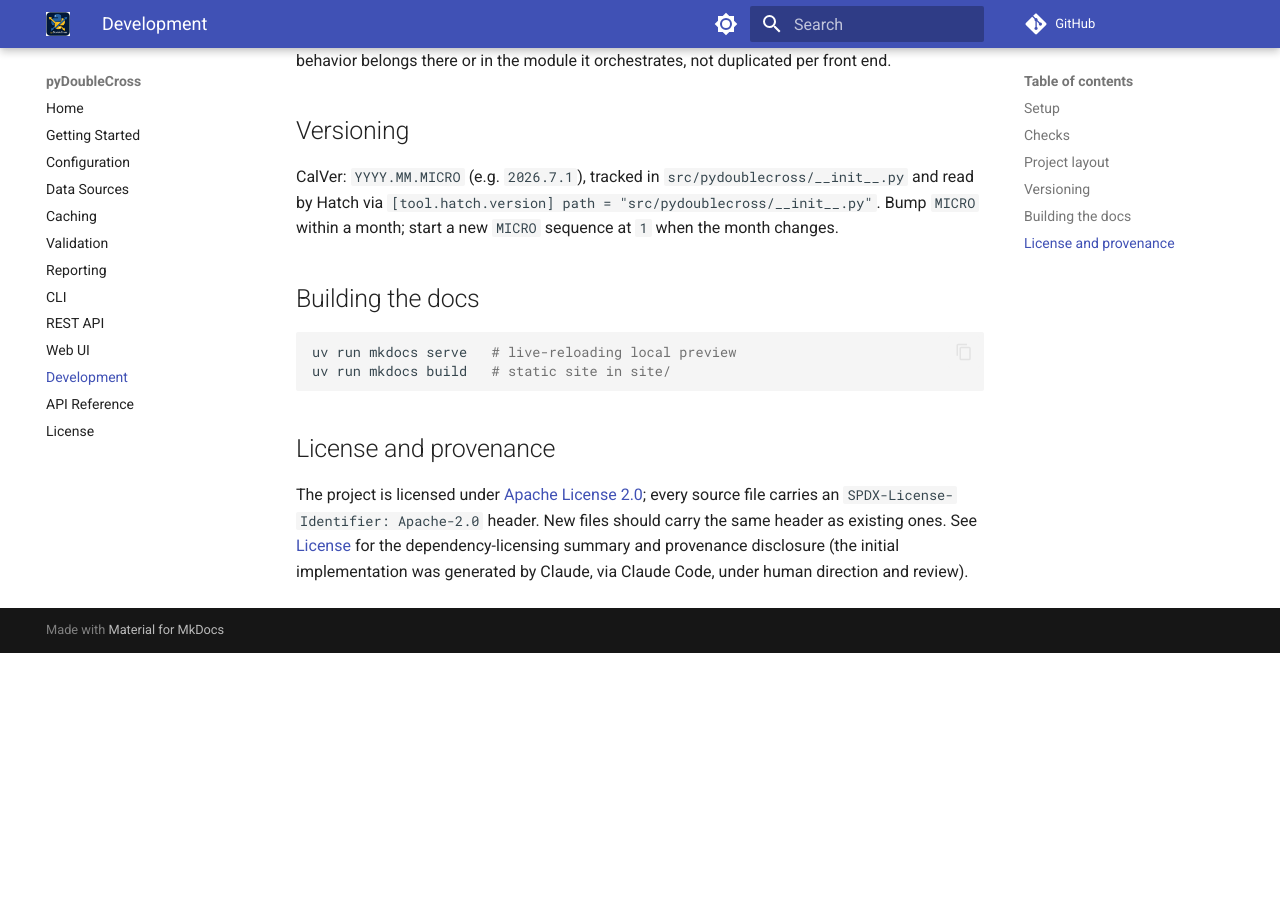
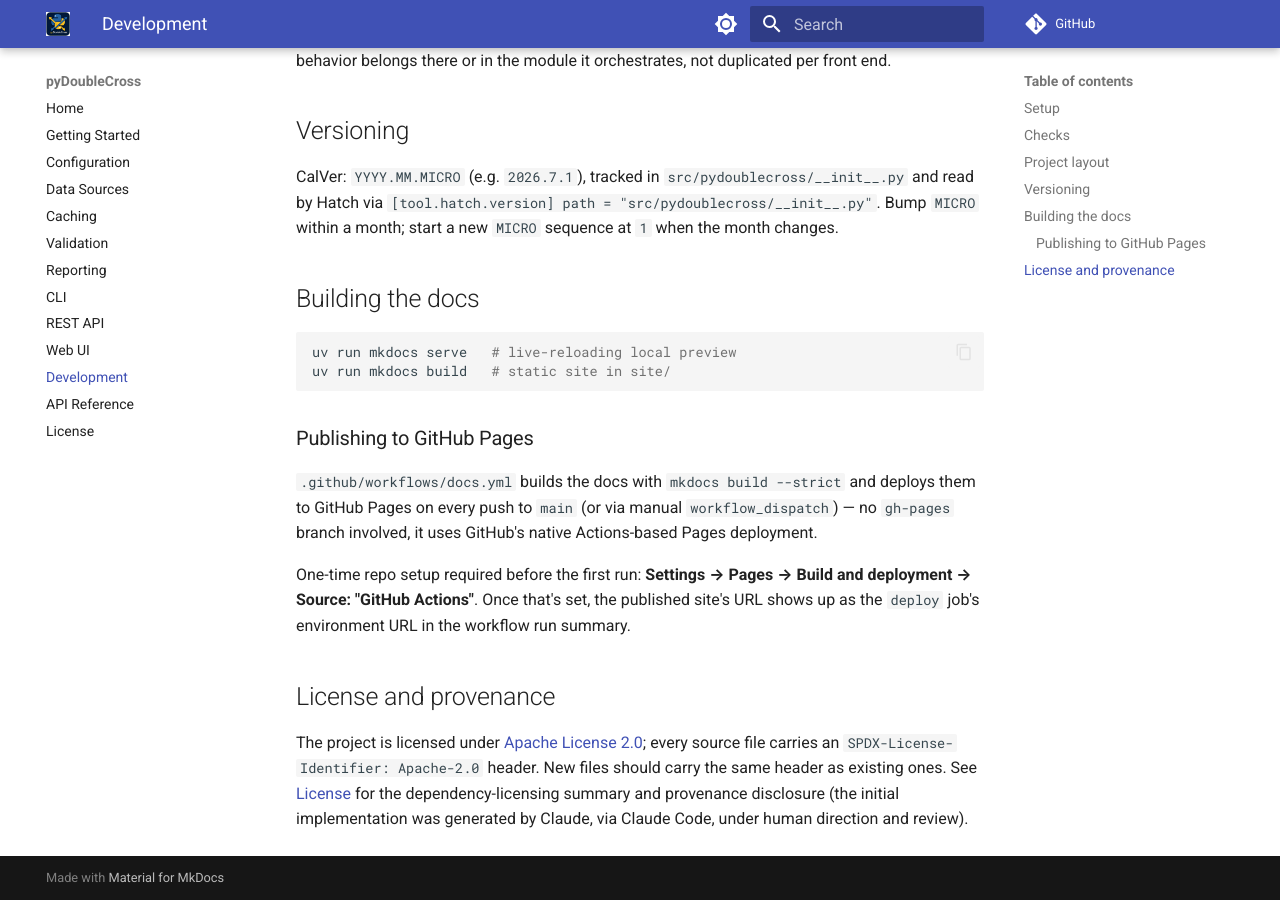
Before and after one commit to willmorejg/pydoublecross, an MkDocs documentation site: the page built from docs/development.md, in a window 1280 px wide and 900 px high, scrolled down 899 px. Built offline with MkDocs 1.6.1 and Material for MkDocs 9.7.7, drawn with Linux system fonts in a browser that asks for light colours; comment, search, counter and statistics services are not loaded; before the commit the page ends 1552 px from its top, so only the background shows below that.

Commit message:
Add GitHub Actions workflow for documentation build and deployment

````diff
--- a/docs/development.md
+++ b/docs/development.md
@@ -52,6 +52,16 @@ uv run mkdocs serve   # live-reloading local preview
 uv run mkdocs build   # static site in site/
 ```
 
+### Publishing to GitHub Pages
+
+`.github/workflows/docs.yml` builds the docs with `mkdocs build --strict` and deploys them to
+GitHub Pages on every push to `main` (or via manual `workflow_dispatch`) — no `gh-pages` branch
+involved, it uses GitHub's native Actions-based Pages deployment.
+
+One-time repo setup required before the first run: **Settings → Pages → Build and deployment →
+Source: "GitHub Actions"**. Once that's set, the published site's URL shows up as the `deploy`
+job's environment URL in the workflow run summary.
+
 ## License and provenance
 
 The project is licensed under [Apache License 2.0](license.md); every source file carries an
````
Also changed, not shown: 1 other file.
